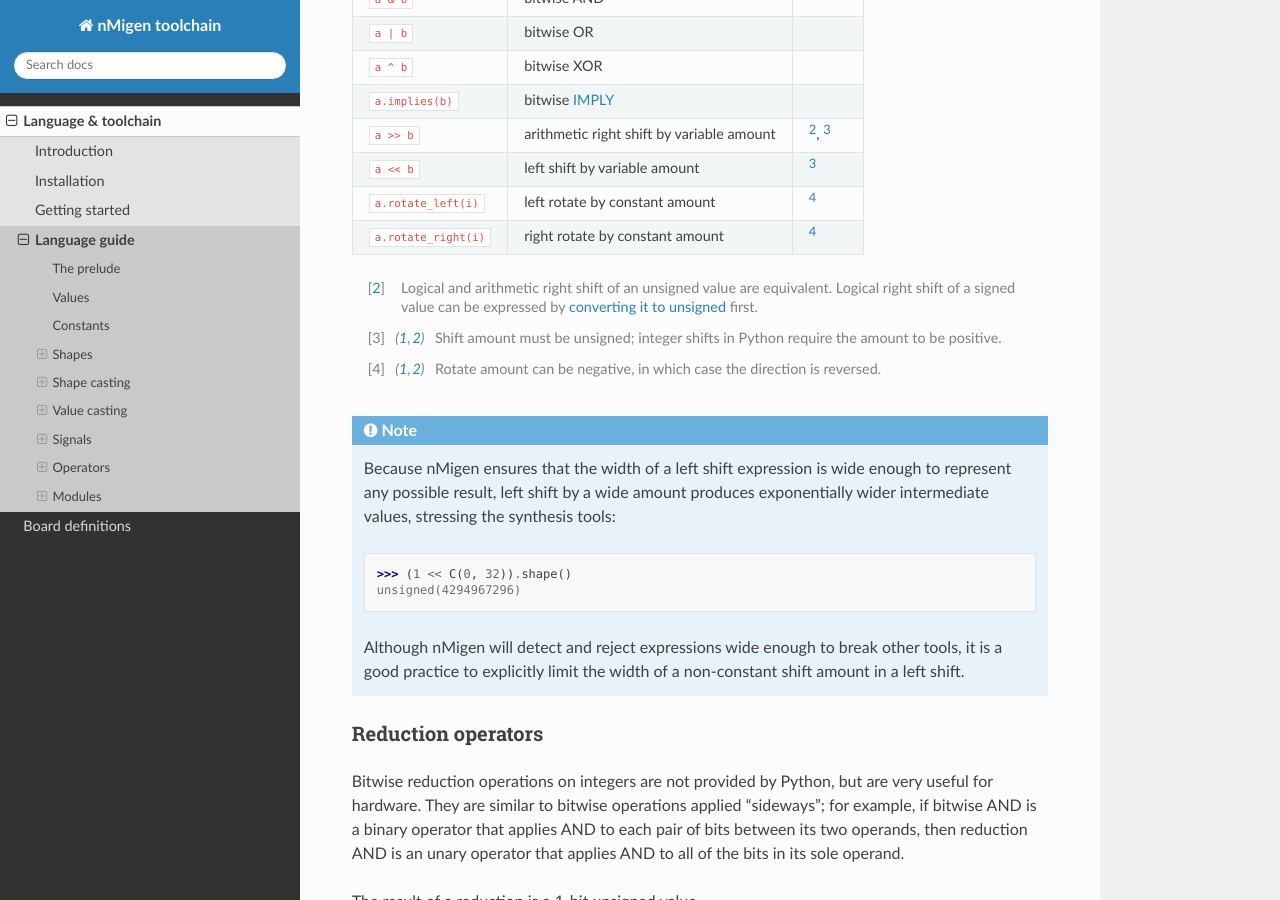
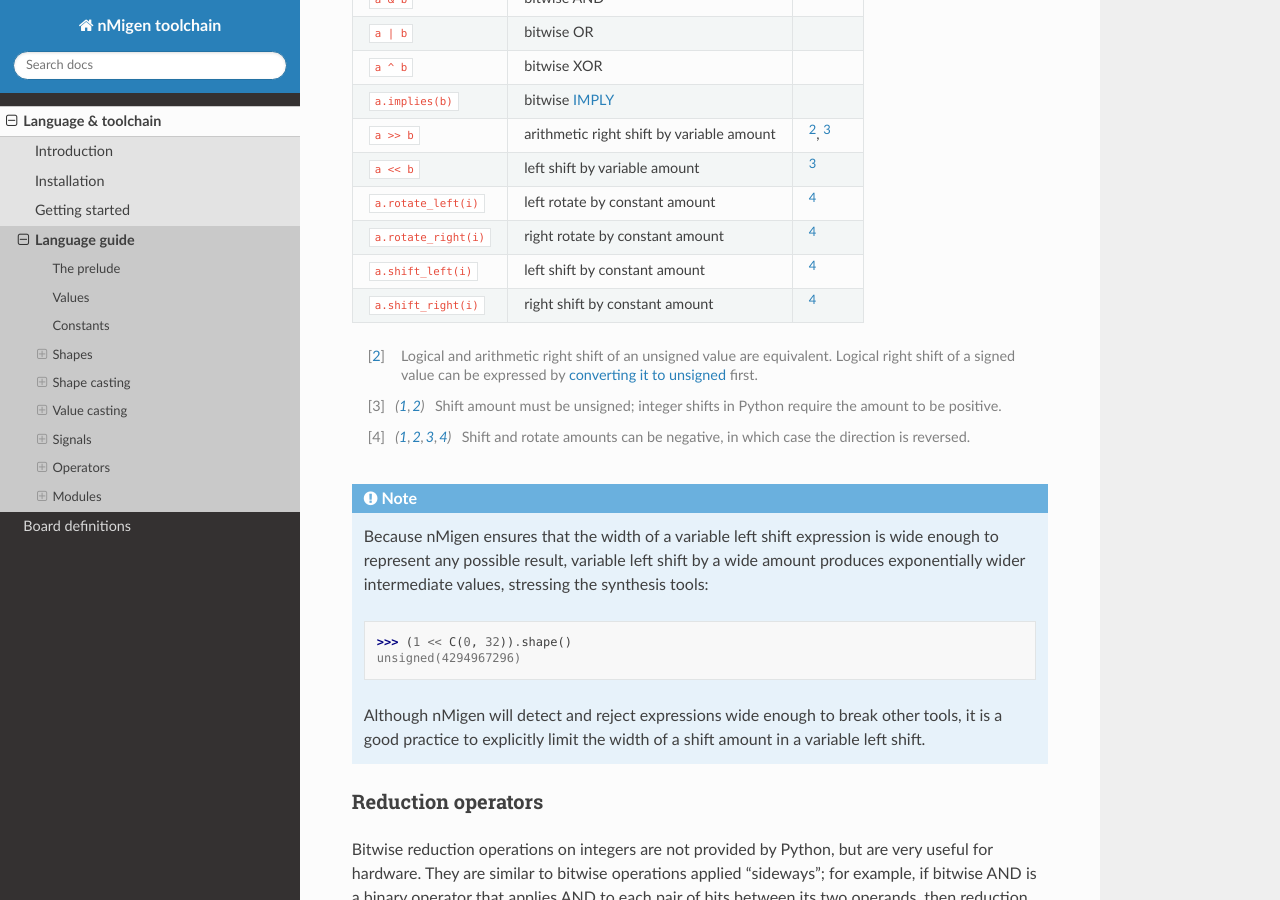
Before and after one commit to nmigen1/nmigen, a Sphinx documentation site: the page built from docs/lang.rst, in a window 1280 px wide and 900 px high, scrolled down 9643 px. Built offline with Sphinx 7.4.7 and the Read the Docs theme 2.0.0, drawn with Linux system fonts in a browser that asks for light colours; the version number could not be read and is left out.

Commit message:
docs/lang: document constshifts.

```diff
--- a/docs/lang.rst
+++ b/docs/lang.rst
@@ -484,26 +484,27 @@ Operation             Description                                Notes
 ``a << b``            left shift by variable amount              [#opB2]_
 ``a.rotate_left(i)``  left rotate by constant amount             [#opB3]_
 ``a.rotate_right(i)`` right rotate by constant amount            [#opB3]_
+``a.shift_left(i)``   left shift by constant amount              [#opB3]_
+``a.shift_right(i)``  right shift by constant amount             [#opB3]_
 ===================== ========================================== ======
 
 .. _IMPLY: https://en.wikipedia.org/wiki/IMPLY_gate
 .. [#opB1] Logical and arithmetic right shift of an unsigned value are equivalent. Logical right shift of a signed value can be expressed by :ref:`converting it to unsigned <lang-convops>` first.
 .. [#opB2] Shift amount must be unsigned; integer shifts in Python require the amount to be positive.
-.. [#opB3] Rotate amount can be negative, in which case the direction is reversed.
-.. TODO: add constshifts https://gitlab.com/nmigen/nmigen/issues/378
+.. [#opB3] Shift and rotate amounts can be negative, in which case the direction is reversed.
 
 .. _lang-hugeshift:
 
 .. note::
 
-   Because nMigen ensures that the width of a left shift expression is wide enough to represent any possible result, left shift by a wide amount produces exponentially wider intermediate values, stressing the synthesis tools:
+   Because nMigen ensures that the width of a variable left shift expression is wide enough to represent any possible result, variable left shift by a wide amount produces exponentially wider intermediate values, stressing the synthesis tools:
 
    .. doctest::
 
       >>> (1 << C(0, 32)).shape()
       unsigned(4294967296)
 
-   Although nMigen will detect and reject expressions wide enough to break other tools, it is a good practice to explicitly limit the width of a non-constant shift amount in a left shift.
+   Although nMigen will detect and reject expressions wide enough to break other tools, it is a good practice to explicitly limit the width of a shift amount in a variable left shift.
 
 
 .. _lang-reduceops:
```
